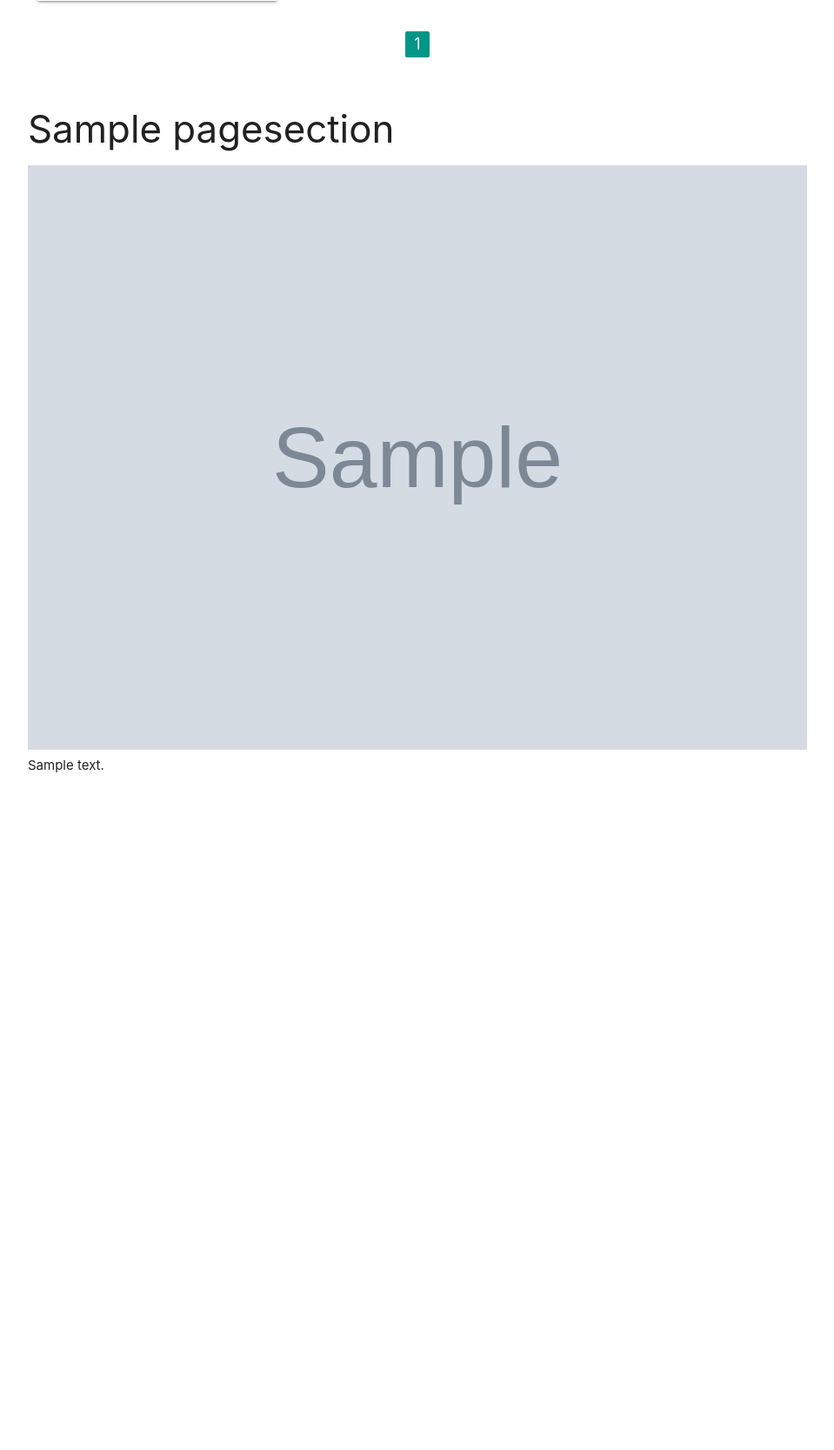
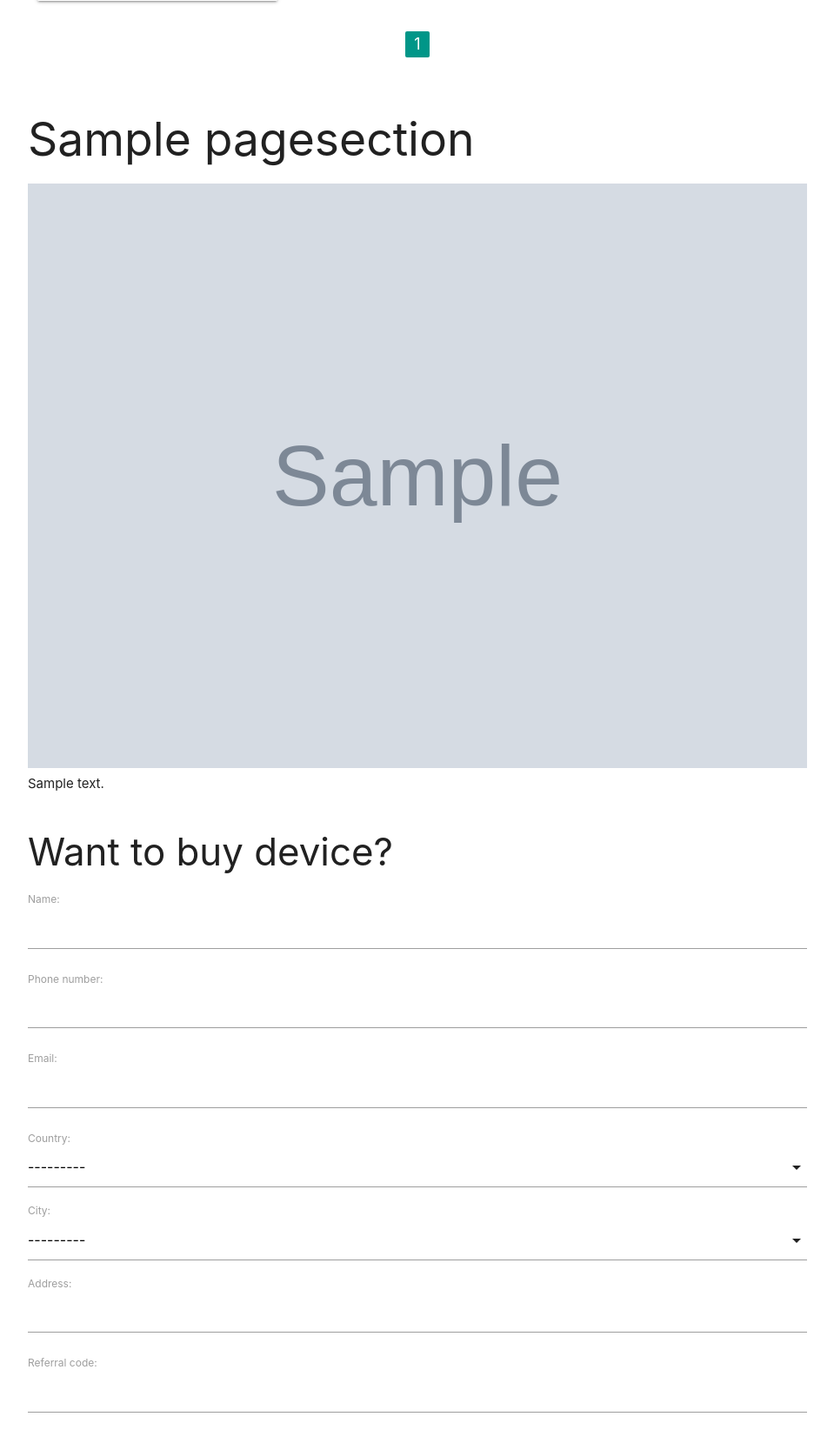
Before and after one commit to SimaDovakin/django-micro-cms, a Django app: page / in a window 1280 px wide. Shown: the part 454-2121 px from the top of the page at 87% size, without its empty margins (160-1119 px from the left). Before the commit the page ends 1342 px from the top, so only its background shows below. Run offline with Django 4.2, Linux system fonts and the light colour scheme; tables that the repository leaves empty hold one stand-in row (values such as "Sample post"); grey boxes marked "Sample" are stand-in pictures.

Commit message:
Created lead capture form (but without functionality, just render).

```diff
--- /dev/null
+++ b/micro_cms/pages/forms.py
@@ -0,0 +1,25 @@
+from django import forms
+
+from leads.models import Lead
+from products.models import Country, City
+
+
+class LeadCaptureForm(forms.ModelForm):
+
+    class Meta:
+        model = Lead
+        fields = [
+            'name',
+            'phone_number',
+            'email',
+            'country',
+            'city',
+            'address',
+            'referral_code'
+        ]
+
+    def __init__(self, *args, **kwargs):
+        super().__init__(*args, **kwargs)
+
+        self.fields['country'] = forms.ModelChoiceField(queryset=Country.objects.all())
+        self.fields['city'] = forms.ModelChoiceField(queryset=City.objects.all())
--- a/micro_cms/pages/templates/pages/index.html
+++ b/micro_cms/pages/templates/pages/index.html
@@ -60,11 +60,18 @@
 
 	{% for page_section in page_sections %}
 		<div class="section">
-			<h3>{{ page_section.title }}</h3>
+			<h2>{{ page_section.title }}</h3>
 			{% if page_section.image %}
 				<img src="{{ page_section.image.url }}" alt="{{ page_section.title }} image" width="100%">
 			{% endif %}
 			{{ page_section.html_content | safe }}
 		</div>
 	{% endfor %}
+	<div class="row">
+		<h3>Want to buy device?</h3>
+		<form class="s12" action="" method="post">
+			{% csrf_token %}
+			{{ form.as_p }}
+		</form>
+	</div>
 {% endblock %}
--- a/micro_cms/pages/views.py
+++ b/micro_cms/pages/views.py
@@ -2,6 +2,7 @@ from django.contrib.sites.shortcuts import get_current_site
 from django.core.paginator import Paginator
 from django.shortcuts import render
 
+from .forms import LeadCaptureForm
 from .models import WebPage, PageSection
 from products.models import Device
 
@@ -23,10 +24,13 @@ def index(request):
     page_number = request.GET.get('page')
     page_obj = paginator.get_page(page_number)
 
+    form = LeadCaptureForm()
+
     context = {
         'page': page,
         'page_sections': page_sections,
-        'page_obj': page_obj
+        'page_obj': page_obj,
+        'form': form
     }
 
     return render(request, 'pages/index.html', context)
--- a/micro_cms/templates/base.html
+++ b/micro_cms/templates/base.html
@@ -11,5 +11,11 @@
 	</div>
 
 	<script src="https://cdnjs.cloudflare.com/ajax/libs/materialize/1.0.0/js/materialize.min.js"></script>
+	<script>
+		document.addEventListener('DOMContentLoaded', function() {
+			const selects = document.querySelectorAll('select');
+			const selectInstances = M.FormSelect.init(selects);
+		});
+	</script>
 </body>
 </html>
```
